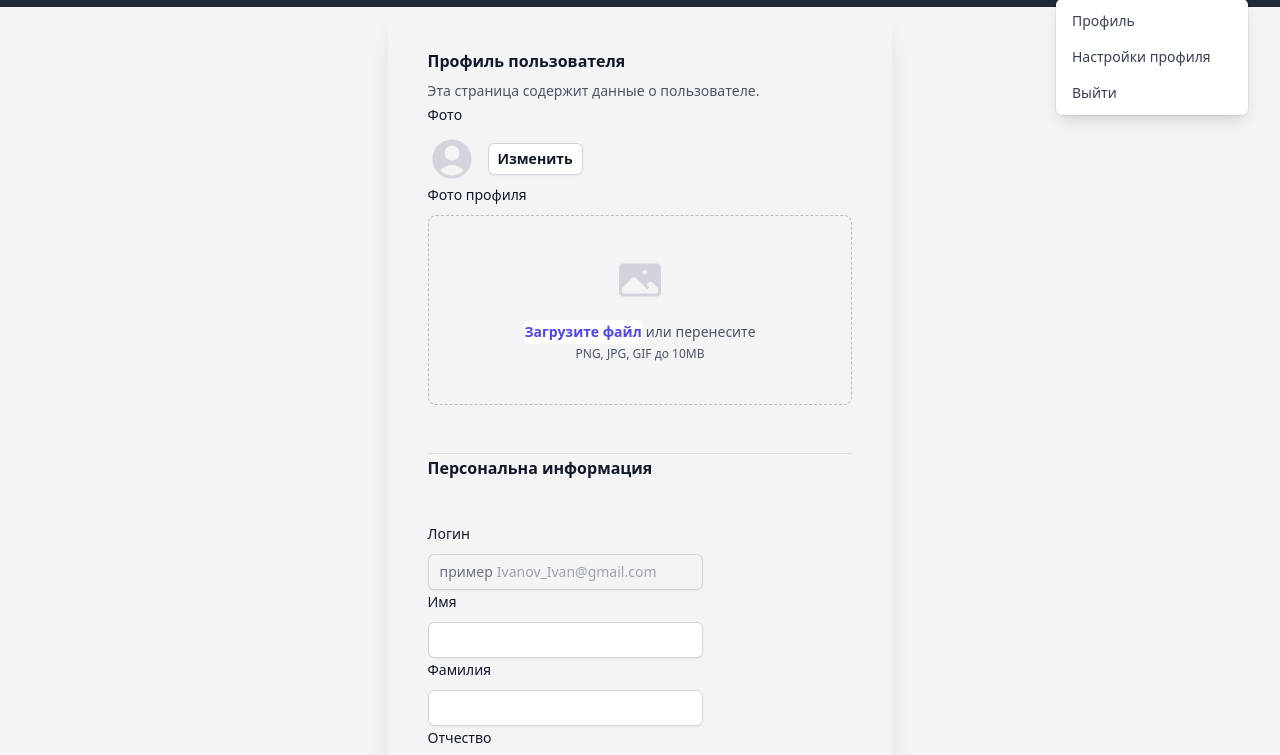
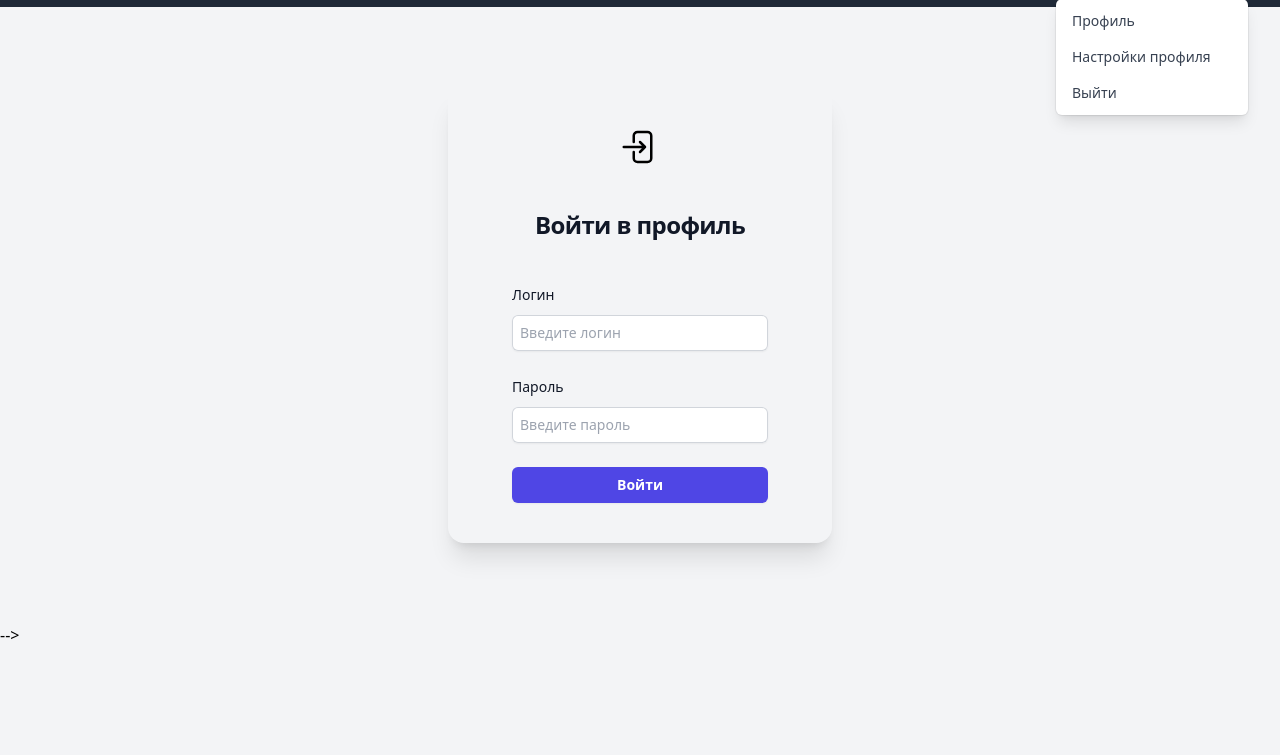
Before and after one commit to Russs11/admin_dashboard_layout, a website: page src/index.html in a window 1280 px wide. Shown: the part 57-812 px from the top of the page. Drawn offline with Linux system fonts and the light colour scheme.

Commit message:
h01.06.2024

```diff
--- a/src/index.html
+++ b/src/index.html
@@ -11,7 +11,7 @@
 <body class="h-full overflow-hidden">
 
 	<!-- основное окно приложения -->
-	<div class="flex-auto h-full">
+	<div class="flex-auto h-full min-w-96">
 
 		<!-- навбар -->
 		<div class="header">
@@ -154,22 +154,22 @@
 
 		<!-- окно авторизации -->
 
-		<!-- <div class="flex justify-center py-20">
+		<div class="flex justify-center py-20">
 			<div
-				class="flex min-h-full flex-col justify-center py-12 lg:px-8 border-0 border-transparent border-solid shadow-xl rounded-2xl bg-clip-border w-2/6 min-w-96 h-fit p-10">
+				class="flex min-h-full flex-col justify-center py-10 px-10 border-0 border-transparent border-solid shadow-xl rounded-2xl bg-clip-border w-1/4 min-w-96 h-fit sm:px-8">
 				<div class="sm:mx-auto sm:w-full sm:max-w-sm">
 					<img class="mx-auto h-10 w-auto" src="./image/auth.svg" alt="Your Company">
 					<h2 class="mt-10 text-center text-2xl font-bold leading-9 tracking-tight text-gray-900">Войти в профиль
 					</h2>
 				</div>
 
-				<div class="mt-10 sm:mx-auto sm:w-full sm:max-w-sm">
+				<div class="mt-10 sm:px-8 sm:mx-auto w-full ">
 					<form class="space-y-6" action="#" method="POST">
 						<div>
 							<label for="email" class="block text-sm font-medium leading-6 text-gray-900">Логин</label>
 							<div class="mt-2">
-								<input id="email" name="email" type="email" autocomplete="email" required
-									class="block w-full rounded-md border-0 py-1.5 text-gray-900 shadow-sm ring-1 ring-inset ring-gray-300 placeholder:text-gray-400 focus:ring-2 focus:ring-inset focus:ring-indigo-600 sm:text-sm sm:leading-6">
+								<input id="email" name="email" type="email" autocomplete="email" required placeholder='Введите логин'
+									class="block w-full rounded-md border-0 py-1.5 text-gray-900 shadow-sm ring-1 ring-inset ring-gray-300 placeholder:text-gray-400 focus:ring-2 focus:ring-inset focus:ring-indigo-600 sm:text-sm sm:leading-6 px-2 outline-none">
 							</div>
 						</div>
 
@@ -180,8 +180,8 @@
 								</div>
 							</div>
 							<div class="mt-2">
-								<input id="password" name="password" type="password" autocomplete="current-password" required
-									class="block w-full rounded-md border-0 py-1.5 text-gray-900 shadow-sm ring-1 ring-inset ring-gray-300 placeholder:text-gray-400 focus:ring-2 focus:ring-inset focus:ring-indigo-600 sm:text-sm sm:leading-6">
+								<input id="password" name="password" type="password" autocomplete="current-password" required placeholder='Введите пароль'
+									class="block w-full rounded-md border-0 py-1.5 text-gray-900 shadow-sm ring-1 ring-inset ring-gray-300 placeholder:text-gray-400 focus:ring-2 focus:ring-inset focus:ring-indigo-600 sm:text-sm sm:leading-6 p-2 outline-none">
 							</div>
 						</div>
 
@@ -197,7 +197,7 @@
 
 		<!-- добавление пользователя -->
 
-		<div class="flex-auto h-full pb-10">
+		<!-- <div class="flex-auto h-full pb-10">
 			<div class="flex justify-center overflow-auto pb-10 h-full">
 				<div
 					class='border-0 border-transparent border-solid shadow-xl rounded-2xl bg-clip-border min-w-fit w-1/3 h-fit p-10'>
@@ -351,7 +351,7 @@
 				</div>
 
 			</div>
-		</div>
+		</div>  -->
 
 
 
```
Also changed, not shown: src/css/style.css.
